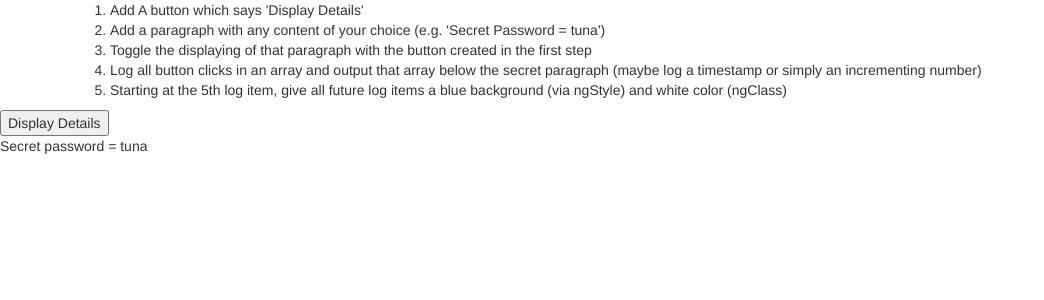
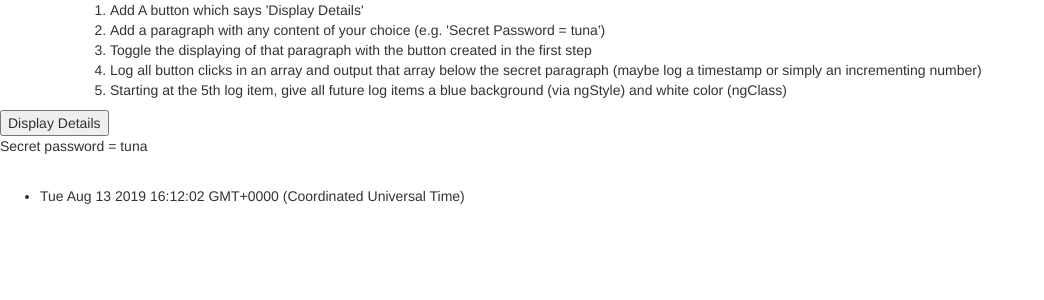
Before and after one commit to schinalex/Angular_Course, an Angular app in the folder basics-assignment-3/: page / in a window 1280 px wide. Both pictures are taken after a click on the button "Display Details". Shown: the top 300 px of the page, without its empty margins (0-1044 px from the left). Built offline with nearby package versions, Linux system fonts and the light colour scheme.

Commit message:
log and list the dates when the Display Details button was clicked

```diff
--- a/basics-assignment-3/src/app/app.component.html
+++ b/basics-assignment-3/src/app/app.component.html
@@ -13,6 +13,10 @@
 </div>
 
 
-<button (click)="showPassword = !showPassword">Display Details</button>
+<button (click)="onDisplayDetailsClick()">Display Details</button>
 <br>
 <p *ngIf="showPassword">Secret password = tuna</p>
+<br>
+<ul>
+  <li *ngFor="let date of datesWhenClicked">{{ date }}</li>
+</ul>
--- a/basics-assignment-3/src/app/app.component.ts
+++ b/basics-assignment-3/src/app/app.component.ts
@@ -1,4 +1,4 @@
-import { Component } from '@angular/core';
+import { Component } from '@angular/core'
 
 @Component({
   selector: 'app-root',
@@ -6,4 +6,11 @@ import { Component } from '@angular/core';
   styleUrls: ['./app.component.css']
 })
 export class AppComponent {
+  showPassword = false
+  datesWhenClicked = []
+
+  onDisplayDetailsClick() {
+    this.showPassword = !this.showPassword
+    this.datesWhenClicked.push(Date())
+  }
 }
```
